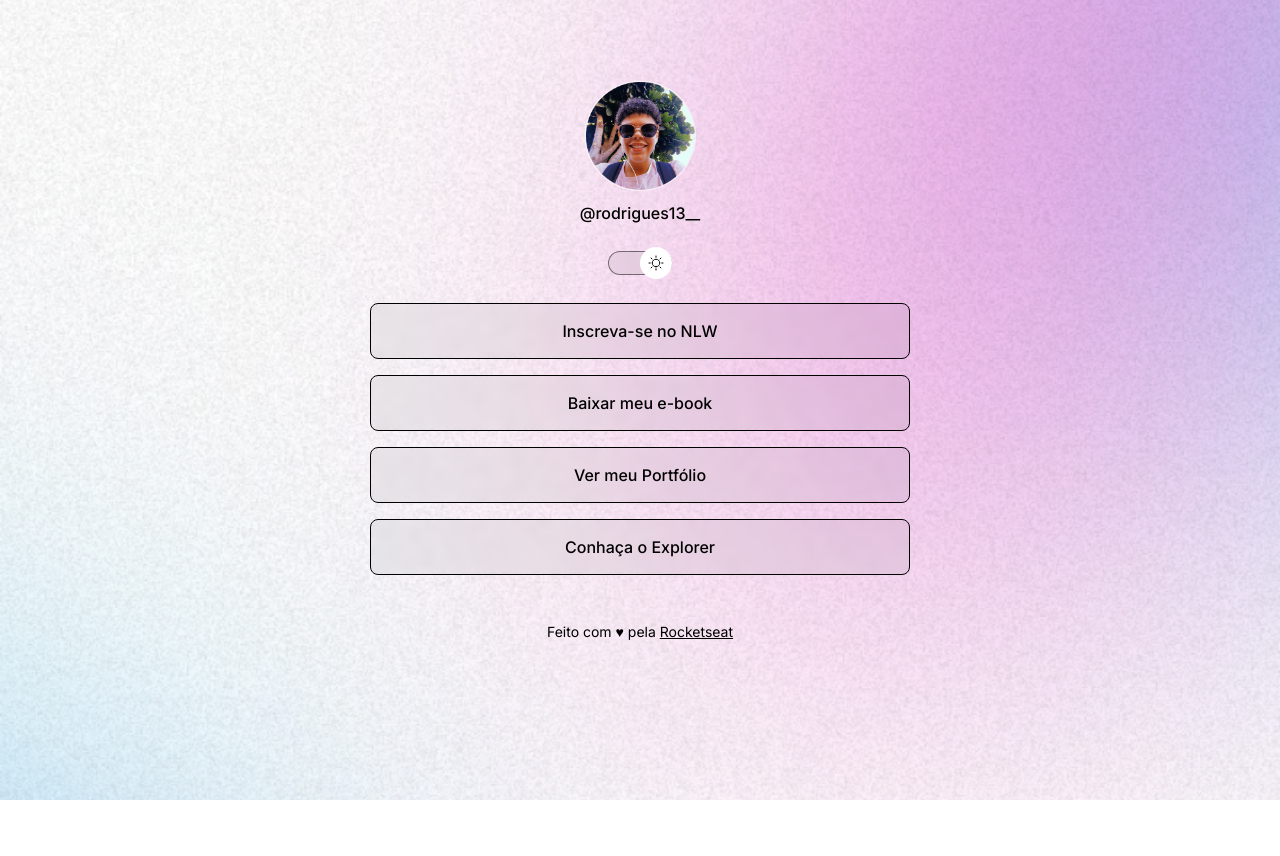
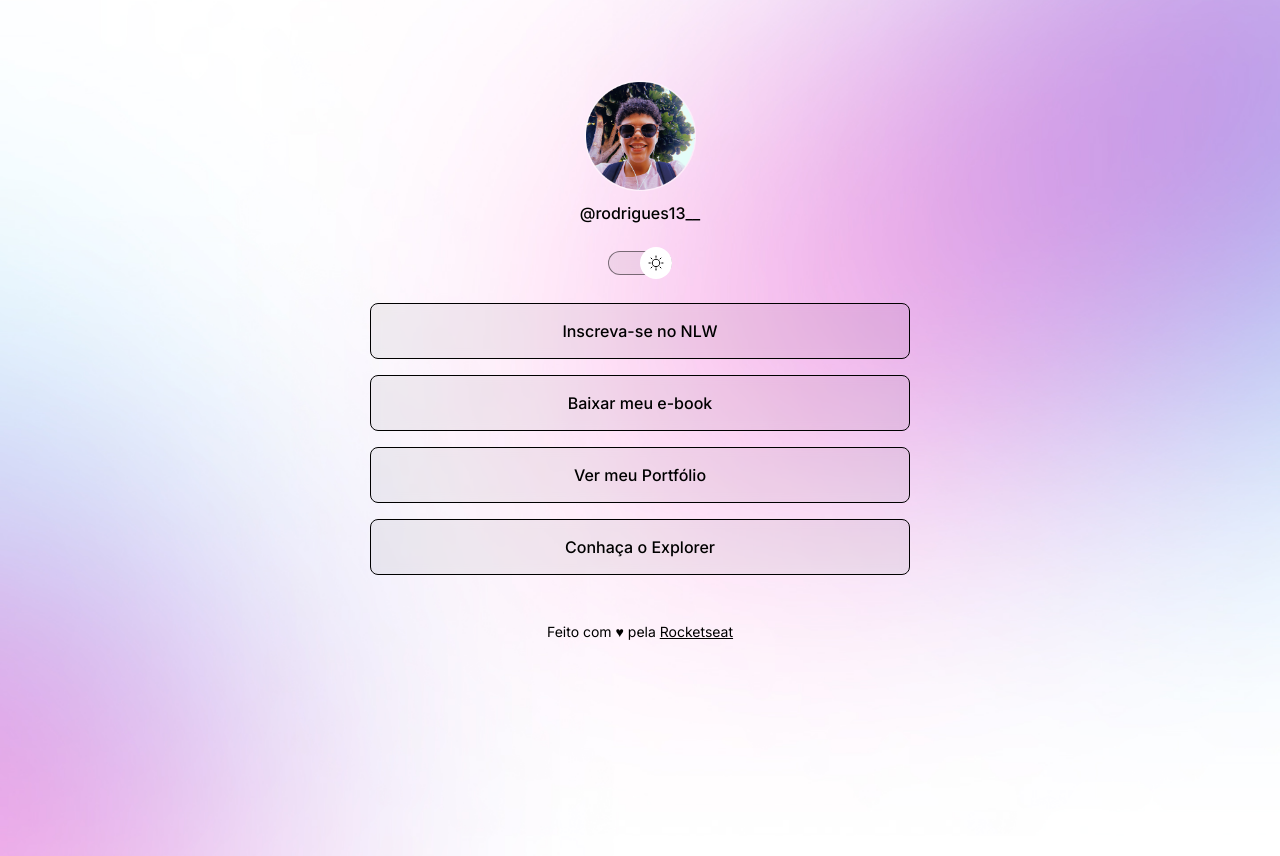
Before and after one commit to Tamyrodrigues/RODRIGUES-LIKNs, a plain HTML site: page index.html in a window 1280 px wide. Before the commit the page ends 800 px from the top, so only its background shows below. Drawn offline with Linux system fonts and the light colour scheme.

Commit message:
media queries

```diff
--- a/style.css
+++ b/style.css
@@ -33,6 +33,7 @@ body {
         background-size: cover;*/
     /*background a baixo é um atalho de todos os comando background a cima.*/
     background: var(--bg-url) no-repeat center/cover;
+    height: 100vh;
 }
 
 
@@ -164,3 +165,15 @@ footer {
     text-align: center;
     font-size: 14px;
 }
+
+
+/* mudando CSS com media queries */
+
+@media(min-width:700px) {
+     :root {
+        --bg-url: url(./assets/bgp.jpg);
+    }
+    .light {
+        --bg-url: url(./assets/bgb.jpg);
+    }
+}
```
Also changed, not shown: assets/bgb.jpg (added), assets/bgp.jpg (added).
